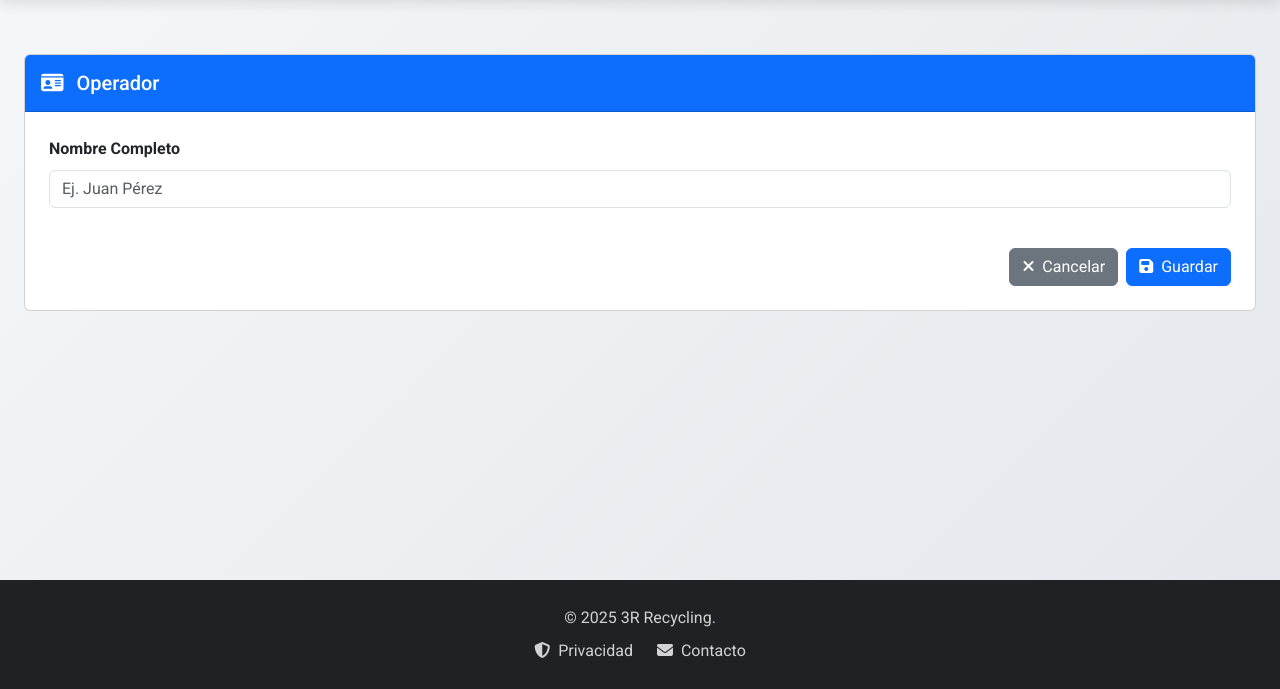
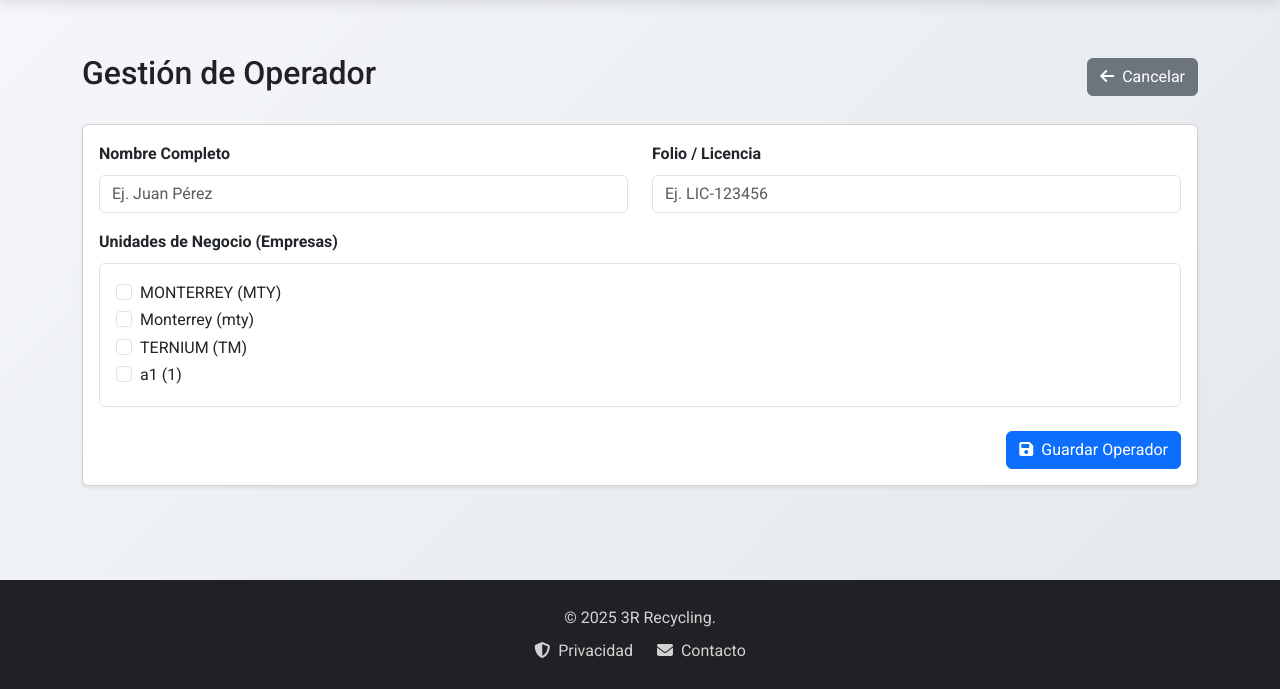
Before and after one commit to 3rrecyling-crypto/3R, a Django app: page /operadores/nuevo/ in a window 1280 px wide. Shown: the part 111-800 px from the top of the page. Run offline with Django 5.2, Linux system fonts and the light colour scheme; data comes from the database, SQL or seed files in the repository; both versions use the stored data as it was after the commit.

Commit message:
operador

```diff
--- a/ternium/forms.py
+++ b/ternium/forms.py
@@ -14,9 +14,17 @@ from .models import (
 class OperadorForm(forms.ModelForm):
     class Meta:
         model = Operador
-        fields = ['nombre']
-        widgets = {'nombre': forms.TextInput(attrs={'class': 'form-control', 'placeholder': 'Ej. Juan Pérez'})}
-        labels = {'nombre': 'Nombre Completo del Operador'}
+        fields = ['nombre', 'folio', 'empresas'] # <--- Agregamos los campos
+        widgets = {
+            'nombre': forms.TextInput(attrs={'class': 'form-control', 'placeholder': 'Ej. Juan Pérez'}),
+            'folio': forms.TextInput(attrs={'class': 'form-control', 'placeholder': 'Ej. LIC-123456'}),
+            'empresas': forms.CheckboxSelectMultiple(attrs={'class': 'form-check-input'}),
+        }
+        labels = {
+            'nombre': 'Nombre Completo',
+            'folio': 'Folio o Licencia',
+            'empresas': 'Unidades de Negocio (Empresas)'
+        }
 
 
 class MaterialForm(forms.ModelForm):
--- a/ternium/models.py
+++ b/ternium/models.py
@@ -131,11 +131,34 @@ class LineaTransporte(models.Model):
 
 class Operador(models.Model):
     """Representa a un operador o conductor."""
-    search_fields = ['nombre']
+    # Agregamos 'folio' a los campos de búsqueda
+    search_fields = ['nombre', 'folio']
+
     nombre = models.CharField(max_length=200, unique=True, help_text="Nombre completo del operador")
+
+    # --- NUEVOS CAMPOS ---
+    folio = models.CharField(
+        max_length=50,
+        blank=True,
+        null=True,
+        verbose_name="Folio / Licencia",
+        help_text="Número de licencia, gafete o ID interno"
+    )
+
+    empresas = models.ManyToManyField(
+        Empresa,
+        related_name="operadores",
+        verbose_name="Unidades de Negocio (Empresas)",
+        blank=True
+    )
+    # ---------------------
+
     creado_en = models.DateTimeField(auto_now_add=True)
 
     def __str__(self):
+        # Muestra el folio si existe
+        if self.folio:
+            return f"{self.nombre} ({self.folio})"
         return self.nombre
 
     class Meta:
--- a/ternium/templates/ternium/operador_form.html
+++ b/ternium/templates/ternium/operador_form.html
@@ -1,19 +1,17 @@
-<!-- operador_form.html -->
 {% extends 'ternium/base.html' %}
 {% load static %}
 
 {% block content %}
-<div class="container-fluid py-4">
-    <div class="row">
-        <div class="col-12">
-            <div class="card">
-                <div class="card-header p-3 bg-primary text-white">
-                    <h5 class="mb-0">
-                        <i class="fas fa-id-card me-2"></i>
-                        {{ titulo|default:"Operador" }}
-                    </h5>
+<div class="container mt-4">
+    <div class="d-flex justify-content-between align-items-center mb-4">
+        <h2>{{ titulo|default:"Gestión de Operador" }}</h2>
+        <a href="{% url 'lista_operadores' %}" class="btn btn-secondary">
+            <i class="fas fa-arrow-left me-2"></i>Cancelar
+        </a>
     </div>
-                <div class="card-body p-4">
+
+    <div class="card shadow-sm">
+        <div class="card-body">
             <form method="post" novalidate>
                 {% csrf_token %}
 
@@ -26,29 +24,47 @@
                 {% endif %}
 
                 <div class="row">
-                            <div class="col-md-12 mb-3">
+                    <div class="col-md-6 mb-3">
                         <label for="{{ form.nombre.id_for_label }}" class="form-label fw-semibold">Nombre Completo</label>
                         {{ form.nombre }}
                         {% if form.nombre.errors %}
-                                    <div class="invalid-feedback d-block">
-                                        {{ form.nombre.errors }}
+                            <div class="invalid-feedback d-block">{{ form.nombre.errors }}</div>
+                        {% endif %}
                     </div>
+
+                    <div class="col-md-6 mb-3">
+                        <label for="{{ form.folio.id_for_label }}" class="form-label fw-semibold">Folio / Licencia</label>
+                        {{ form.folio }}
+                        {% if form.folio.errors %}
+                            <div class="invalid-feedback d-block">{{ form.folio.errors }}</div>
                         {% endif %}
                     </div>
                 </div>
 
-                        <div class="d-flex justify-content-end mt-4 gap-2">
-                            <a href="{% url 'lista_operadores' %}" class="btn btn-secondary">
-                                <i class="fas fa-times me-1"></i> Cancelar
-                            </a>
+                <div class="mb-3">
+                    <label class="form-label fw-semibold">{{ form.empresas.label }}</label>
+                    <div class="p-3 border rounded" style="max-height: 250px; overflow-y: auto;">
+                        {% for check in form.empresas %}
+                        <div class="form-check">
+                            {{ check.tag }}
+                            <label class="form-check-label" for="{{ check.id_for_label }}">
+                                {{ check.choice_label }}
+                            </label>
+                        </div>
+                        {% endfor %}
+                    </div>
+                    {% if form.empresas.errors %}
+                        <div class="invalid-feedback d-block">{{ form.empresas.errors }}</div>
+                    {% endif %}
+                </div>
+
+                <div class="d-flex justify-content-end mt-4">
                     <button type="submit" class="btn btn-primary">
-                                <i class="fas fa-save me-1"></i> Guardar
+                        <i class="fas fa-save me-1"></i> Guardar Operador
                     </button>
                 </div>
             </form>
         </div>
     </div>
 </div>
-    </div>
-</div>
 {% endblock %}
```
Also changed, not shown: db.sqlite3, ternium/migrations/0024_operador_empresas_operador_folio.py (added). Lines whose indentation alone changed are shown as unchanged.
